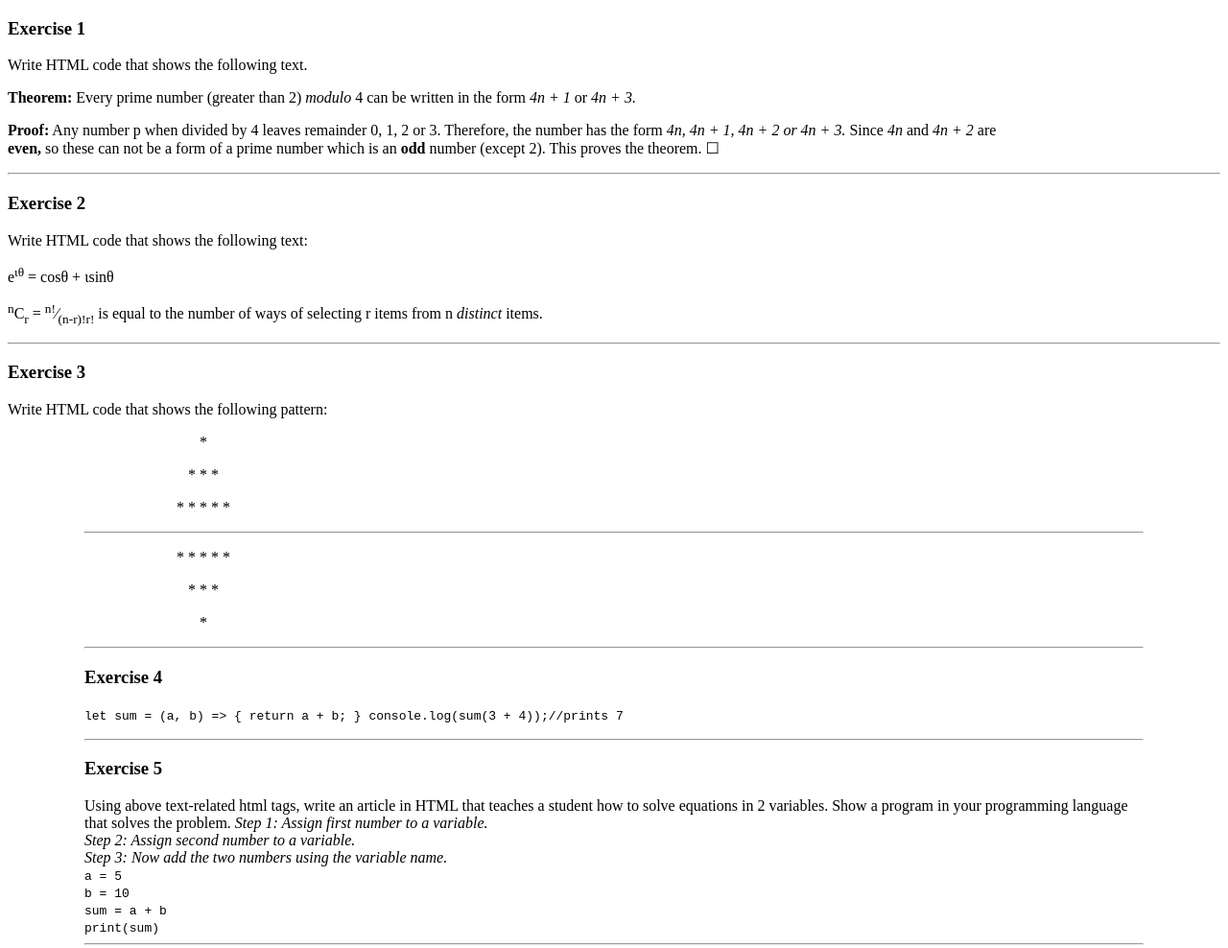
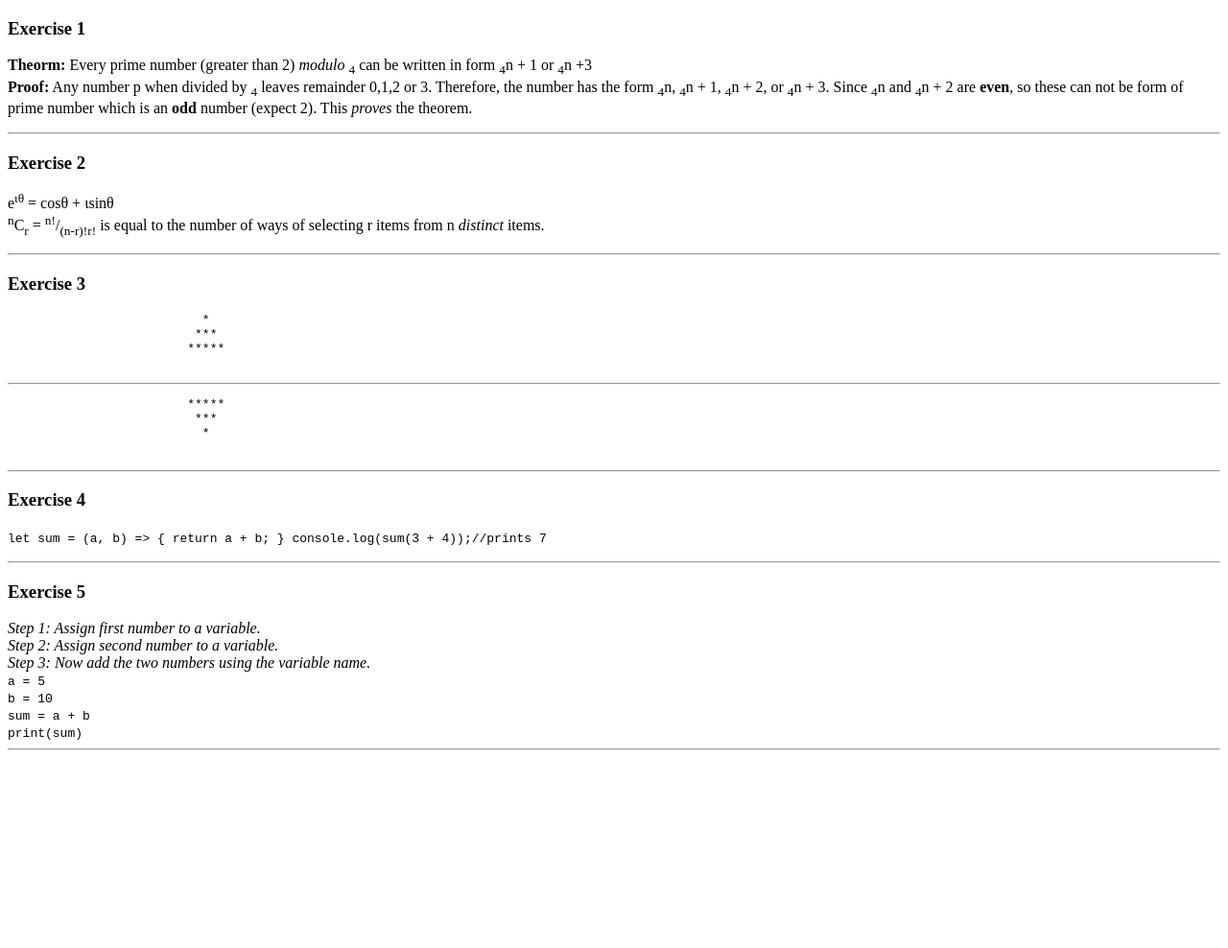
Before and after one commit to jeevan-s23/Interent, a plain HTML site: page index.html in a window 1280 px wide. Shown: the whole page at 96% size. After the commit the page ends 800 px from the top, so only its background shows below. Drawn offline with Linux system fonts and the light colour scheme.

Commit message:
exercise

```diff
--- a/index.html
+++ b/index.html
@@ -4,33 +4,37 @@
     <meta charset="UTF-8">
     <meta name="viewport" content="width=device-width, initial-scale=1.0">
     <title>Document</title>
-
-    <html>
+</head>
 <body>
-        <p><h3>Exercise 1</h3> Write HTML code that shows the following text.</p>
-        <p><b>Theorem:</b> Every prime number (greater than 2)<em> modulo</em> 4 can be written in the form<em> 4n + 1</em> or<em> 4n + 3.</em></p>
-        <p><b>Proof:</b> Any number p when divided by 4 leaves remainder 0, 1, 2 or 3. Therefore, the number has the form<em> 4n, 4n + 1, 4n + 2 or 4n + 3.</em> Since<em> 4n </em>and <em> 4n + 2</em> are<br><strong>even,</strong> so these can not be a form of a prime number which is an<strong> odd</strong> number (except 2). This proves the theorem. &#9744;</p>
-        <hr/>
-
-
-        <p><h3>Exercise 2</h3> Write HTML code that shows the following text:</p>
-        <p>e<sup>&#617&#952</sup> = cos&#952 + &#617sin&#952</p>
-        <p><sup>n</sup>C<sub>r</sub> = <sup>n!</sup>⁄<sub>(n-r)!r!</sub> is equal to the number of ways of selecting r items from n <em>distinct</em> items.</p>
-        <hr/>
-
-
-        <p><h3>Exercise 3</h3> Write HTML code that shows the following pattern:</p>
-        <p><blockquote><blockquote><blockquote><blockquote><blockquote>*</blockquote></blockquote></blockquote></blockquote></blockquote></p>
-        <p><blockquote><blockquote><blockquote><blockquote>&nbsp;&nbsp;&nbsp;&nbsp;&nbsp;&nbsp;&nbsp;* * *<blockquote></blockquote></blockquote></blockquote></p>
-        <p><blockquote><blockquote>&nbsp;&nbsp;&nbsp;&nbsp;* * * * *</blockquote></blockquote></p>
-        <hr/>
-        <p><blockquote><blockquote>&nbsp;&nbsp;&nbsp;&nbsp;* * * * *</blockquote></blockquote></p>
-        <p><blockquote><blockquote>&nbsp;&nbsp;&nbsp;&nbsp;&nbsp;&nbsp;&nbsp;* * *</blockquote></blockquote></p>
-        <p><blockquote><blockquote><blockquote>*</blockquote></blockquote></blockquote></p>
-        <hr/>
-
-
-        <p><h3>Exercise 4</h3>
+    <p>
+        <centre><h3>Exercise 1</h3></centre>
+        <b>Theorm:</b> Every prime number (greater than 2) <i>modulo</i> <sub>4</sub> can be written in form <sub>4</sub>n + 1 or <sub>4</sub>n +3<br>
+        <b>Proof:</b> Any number p when divided by <sub>4</sub> leaves remainder 0,1,2 or 3. Therefore, the number has the form <sub>4</sub>n, <sub>4</sub>n + 1, <sub>4</sub>n + 2, or <sub>4</sub>n + 3. Since <sub>4</sub>n and <sub>4</sub>n + 2 are <b>even</b>, so these can not be form of prime number which is an <b>odd</b> number (expect 2). This <i>proves</i> the theorem.
+    </p>
+<hr>
+    <p>
+        <h3>Exercise 2</h3>
+        e<sup>ιθ</sup> = cosθ + ιsinθ<br>
+        <sup>n</sup>C<sub>r</sub> = <sup>n!</sup>/<sub>(n-r)!r!</sub> is equal to the number of ways of selecting r items from n <i>distinct</i> items.
+    </p>
+<hr>
+    <p>
+        <h3>Exercise 3</h3>
+        <pre>
+                          *
+                         ***
+                        *****
+        </pre>
+        <hr>
+        <pre>
+                        *****
+                         ***
+                          *
+        </pre>
+    </p>
+<hr>
+    <p>
+        <h3>Exercise 4</h3>
         <code>
             let sum = (a, b) => {
                 return a + b;
@@ -38,9 +42,8 @@
             console.log(sum(3 + 4));//prints 7
         </code>
     </p>
-        <hr/>
-
-        <p><h3>Exercise 5</h3>Using above text-related html tags, write an article in HTML that teaches a student how to solve equations in 2 variables. Show a program in your programming language that solves the problem.
+<hr>
+    <h3>Exercise 5</h3>
     <i>Step 1: Assign first number to a variable.<br>
     Step 2: Assign second number to a variable.<br>
     Step 3: Now add the two numbers using the variable name.<br></i>
@@ -50,7 +53,6 @@
         sum = a + b <br>
         print(sum)<br>
     </code>
-    <hr/></p>
-
+<hr>
 </body>
 </html>
```
Lines whose indentation alone changed are shown as unchanged.
